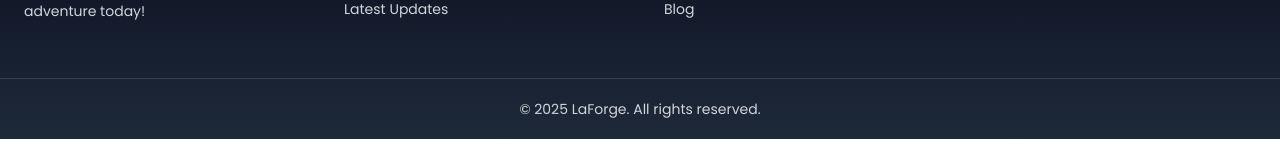
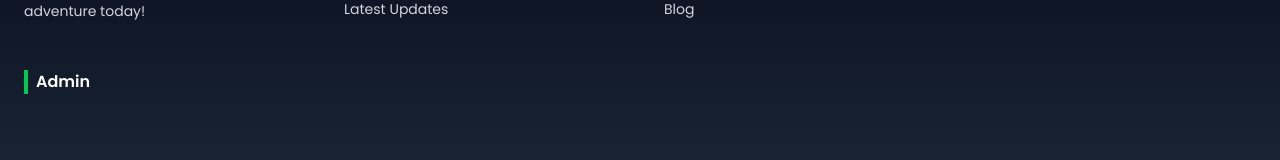
Before and after one commit to Glocks99/LaforgeComics, a React (Vite) app in the folder client/: page / in a window 1280 px wide. Shown: the part 5376-5536 px from the top of the page. Before the commit the page ends 5515 px from the top, so only its background shows below. Built offline with nearby package versions, Linux system fonts and the light colour scheme; no server answers.

Commit message:
added admin route

```diff
--- a/client/src/components/Footer.tsx
+++ b/client/src/components/Footer.tsx
@@ -103,6 +103,12 @@ const Footer = () => {
           </div>
           <p className="text-sm text-gray-400 text-wrap overflow-hidden">contact@laforgecomics.com</p>
         </div>
+
+        {/* admin */}
+        <div className="">
+          <h4 className={`${darkMode ? "text-gray-800" : "text-white"} font-semibold mb-4 border-l-4 border-green-500 pl-2`}>Admin</h4>
+          <a href="/admin/Overview"></a>
+        </div>
       </div>
 
       <div className="border-t border-gray-700 text-sm text-center py-5 z-10 relative">
```
